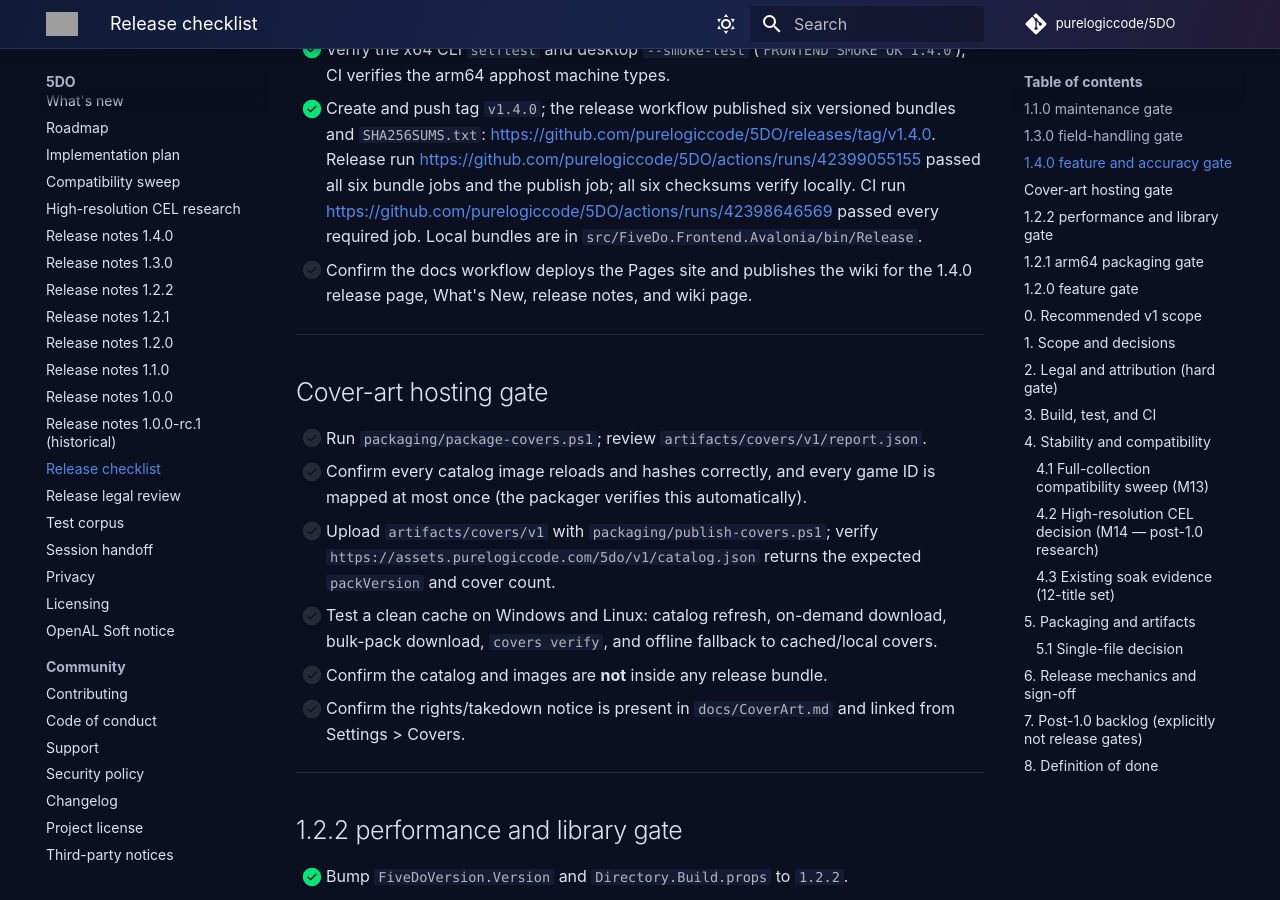
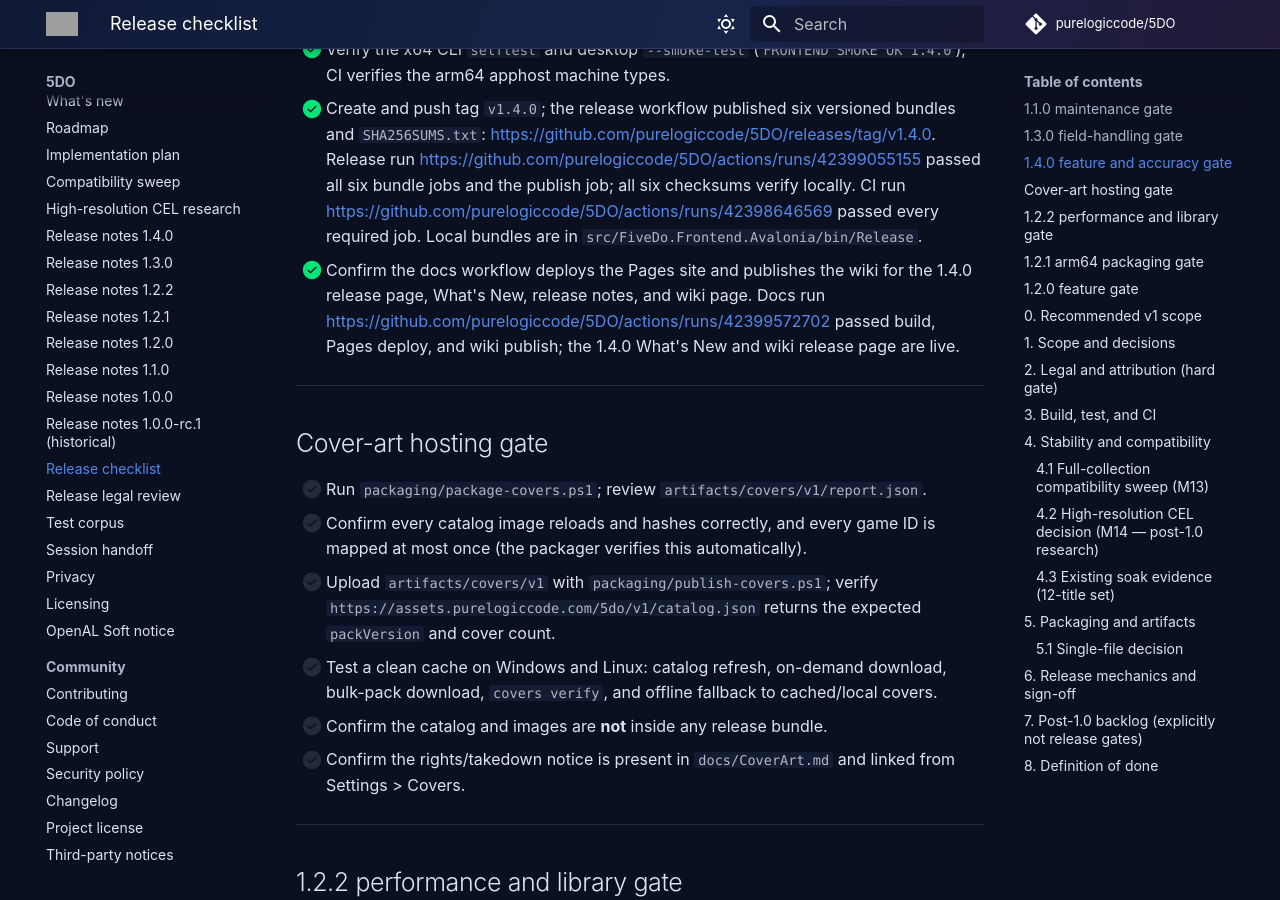
Before and after one commit to purelogiccode/5DO, an MkDocs documentation site: the page built from docs/ReleaseChecklist.md, in a window 1280 px wide and 900 px high, scrolled down 2595 px. Built offline with MkDocs 1.6.1 and Material for MkDocs 9.7.7, drawn with Linux system fonts in a browser that asks for light colours; comment, search, counter and statistics services are not loaded; grey boxes are pictures that could not be loaded.

Commit message:
Confirm the v1.4.0 docs deployment

```diff
--- a/docs/ReleaseChecklist.md
+++ b/docs/ReleaseChecklist.md
@@ -101,8 +101,11 @@ run, screenshot, or recorded hash), not just an intention. Update `docs/Status.m
       bundle jobs and the publish job; all six checksums verify locally. CI run
       <https://github.com/purelogiccode/5DO/actions/runs/42398646569> passed every
       required job. Local bundles are in `src/FiveDo.Frontend.Avalonia/bin/Release`.
-- [ ] Confirm the docs workflow deploys the Pages site and publishes the wiki for the
-      1.4.0 release page, What's New, release notes, and wiki page.
+- [x] Confirm the docs workflow deploys the Pages site and publishes the wiki for the
+      1.4.0 release page, What's New, release notes, and wiki page. Docs run
+      <https://github.com/purelogiccode/5DO/actions/runs/42399572702> passed build,
+      Pages deploy, and wiki publish; the 1.4.0 What's New and wiki release page are
+      live.
 
 ---
 
```
